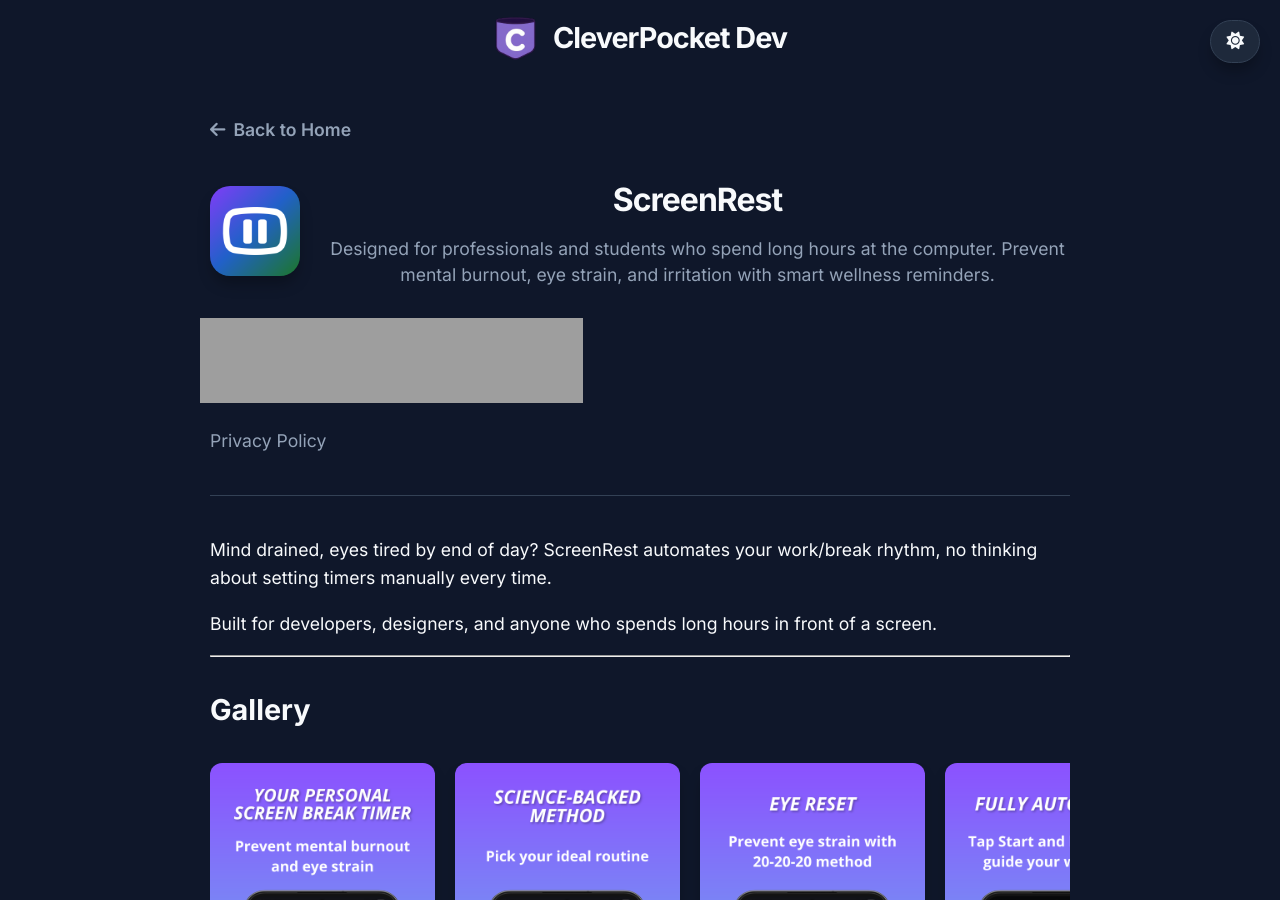
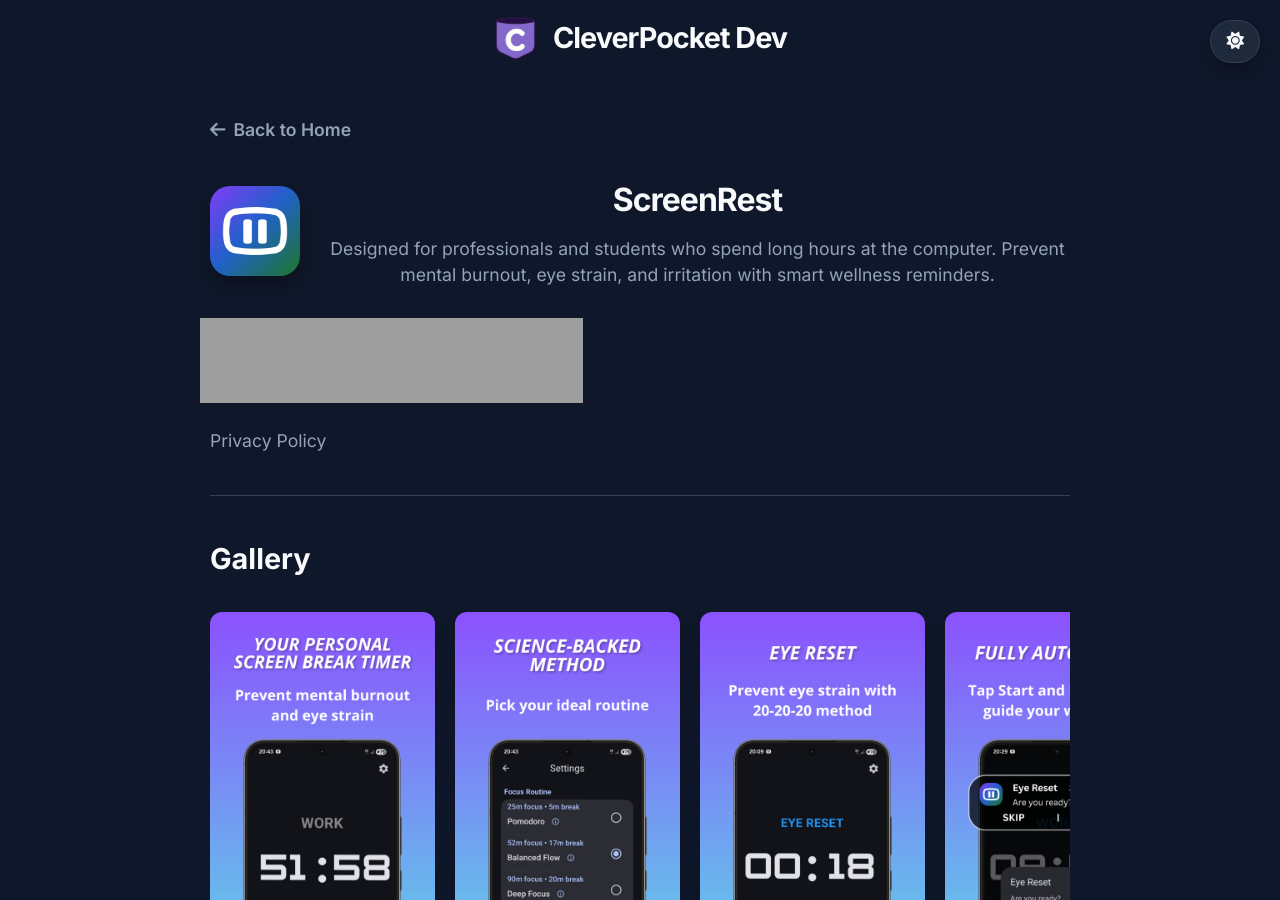
Before and after one commit to digitalcreat0r/sitoweb, a Jekyll site: the page built from _apps/screenrest.md, in a window 1280 px wide and 900 px high. Built offline with Jekyll 4.4.1, drawn with Linux system fonts in a browser that asks for light colours; grey boxes are pictures that could not be loaded.

```diff
--- a/_apps/screenrest.md
+++ b/_apps/screenrest.md
@@ -9,13 +9,6 @@
 google_group_url: "https://groups.google.com/g/screenrest-test"
 opt_in_url: "https://play.google.com/apps/testing/com.cleverpocket.screenrest"
 ---
-
-Mind drained, eyes tired by end of day? ScreenRest automates your work/break rhythm, no thinking about setting timers manually every time.
-
-Built for developers, designers, and anyone who spends long hours in front of a screen.
-
----
-
 ## Gallery
 
 <div style="display: flex; gap: 20px; overflow-x: auto; padding-bottom: 20px;">
```
